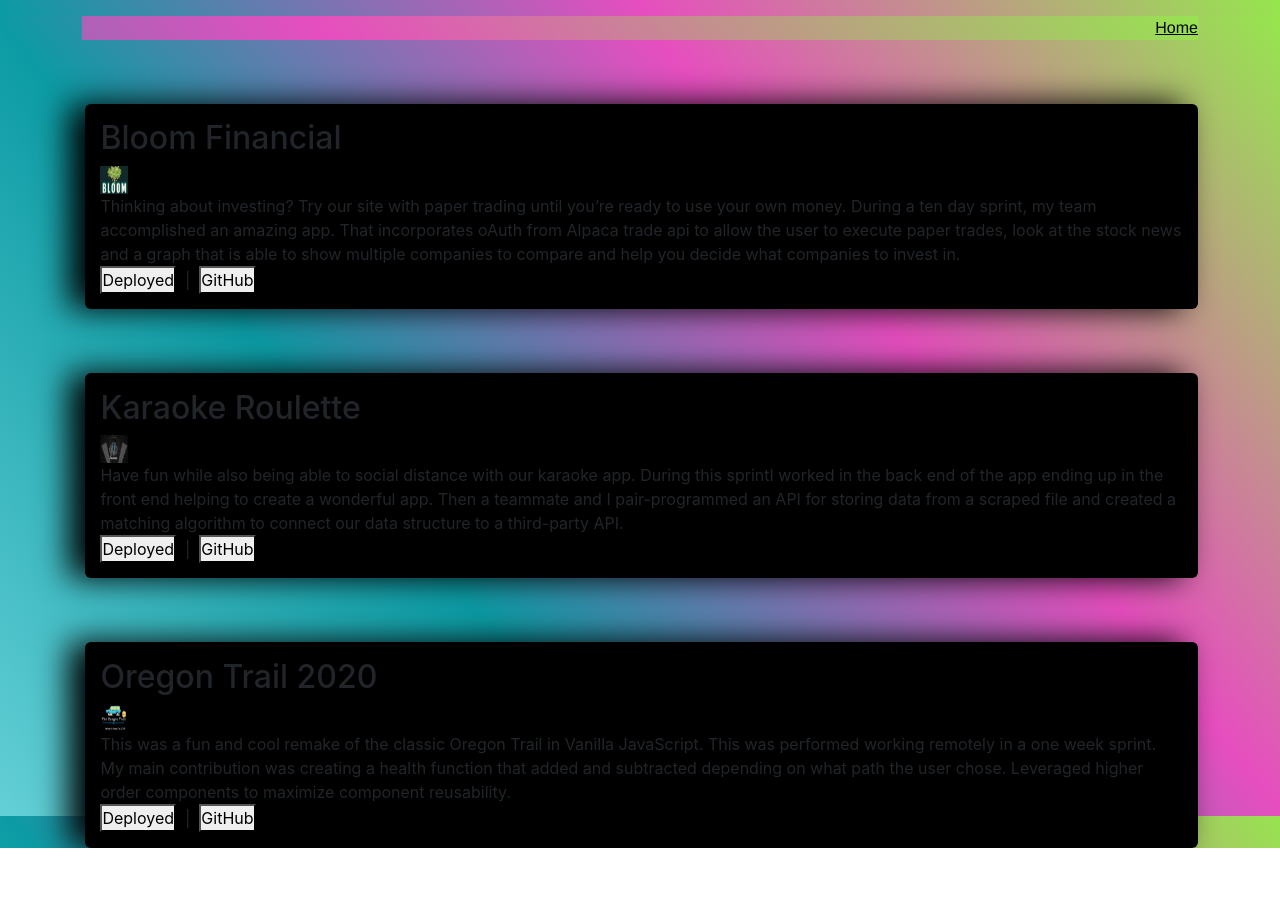
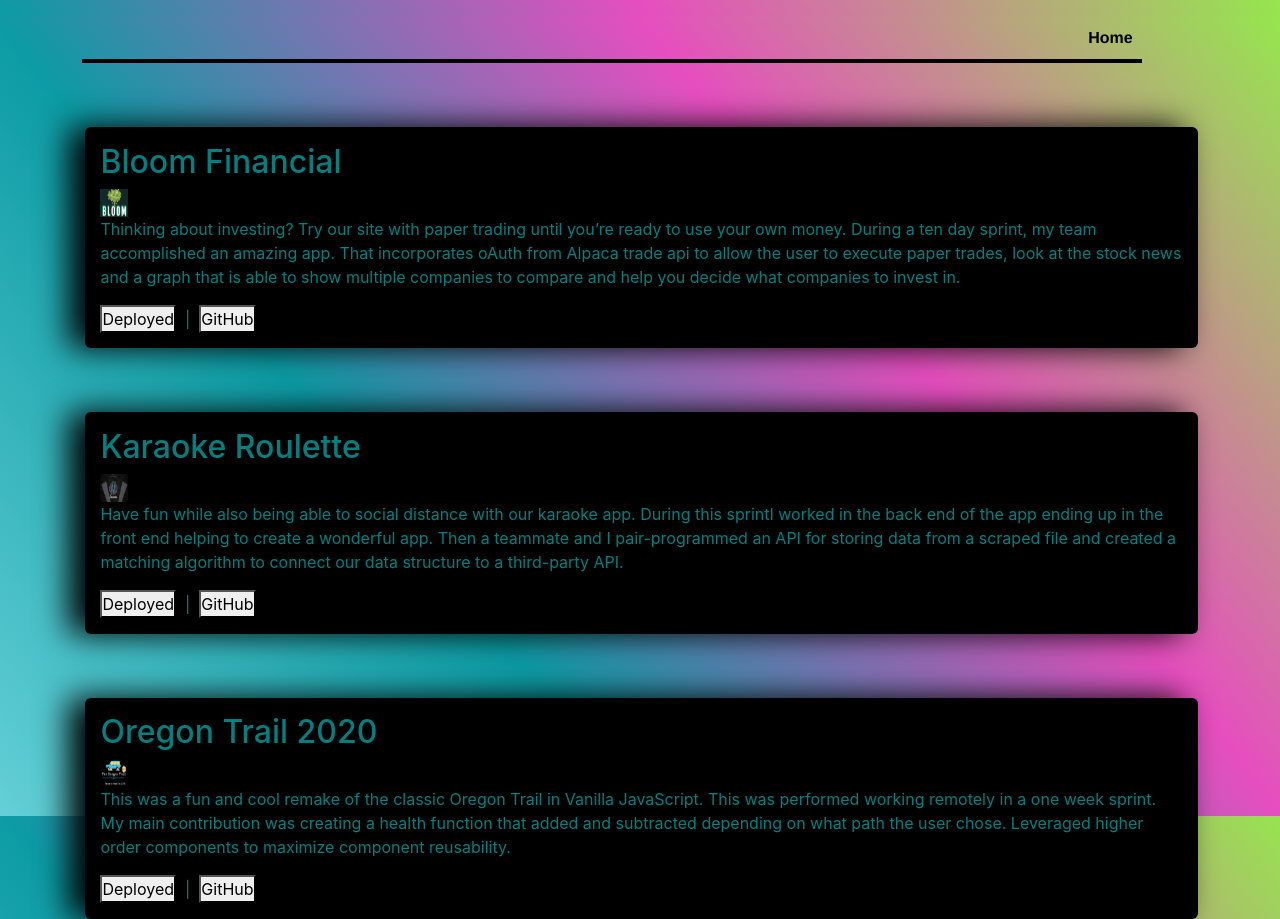
Before and after one commit to sarah-svg/sarah-site, a React (Create React App) app: page /page in a window 1280 px wide. Before the commit the page ends 848 px from the top, so only its background shows below. Built offline with nearby package versions, Linux system fonts and the light colour scheme; a web font is replaced by a local one.

Commit message:
more amazing styles

```diff
--- a/src/Header/Header.js
+++ b/src/Header/Header.js
@@ -6,9 +6,6 @@
 export default function Header() {
   return (
     <div className='d-flex w-100 justify-content-end' id='Header'>
-      <div className='logo'>
-
-      </div>
 
       <div className='nav d-flex justify-content-end'>
         <NavLink
--- a/src/Header/Header.scss
+++ b/src/Header/Header.scss
@@ -1,12 +1,14 @@
 @import '~bootstrap/scss/bootstrap.scss';
 #Header{
-
-    background: linear-gradient(51deg,#64cfd6,#0c9ba4,#e64ebf,#96e64e);
-    background-size: 240% 240%;
-    border-bottom:linear-gradient(51deg,#64cfd6,#0c9ba4,#e64ebf,#96e64e) .15rem solid;
-    animation: gradient-animation 12s ease infinite;
+    margin-left: .5rem;
+    margin-right: .65rem;
+    display: flex;
+    justify-content: flex-end;
+    border-bottom: .25rem solid black;
     align-items: flex-end;
+    width: 95%;
     a{
+        font-weight: bolder;
         font-size: 1rem !important;
         font-family: 'Franklin Gothic Medium', 'Arial Narrow', Arial, sans-serif !important;
       }
--- a/src/Main/Main.scss
+++ b/src/Main/Main.scss
@@ -38,6 +38,7 @@
    font-size: 1.5rem !important;
  }
  .typewriter{
+  margin-top: 1rem;
  margin-left: 1.5rem !important;
  }
  .typewriter h1 {
@@ -127,7 +128,8 @@
     font-size: .5rem !important;
   }
   .typewriter{
-  margin-left: 1.75rem !important;
+  margin-left: .75rem !important;
+  margin-top: 1rem;
   }
   .typewriter h1 {
   color: black;
--- a/src/Projects/ListProjects.jsx
+++ b/src/Projects/ListProjects.jsx
@@ -3,7 +3,7 @@
 import { Project } from './Project';
 import uuid from 'react-uuid';
 import './Projects.scss';
-import { Link, withRouter } from 'react-router-dom';
+import { withRouter, NavLink } from 'react-router-dom';
 
 
 function ListProjects() {
@@ -22,7 +22,7 @@
 
   return (
     <div id='projects' className="container d-block">
-      <div id='headerr'><Link to='/'>Home</Link></div>
+      <div className='nav d-flex justify-content-end' id='headerr'><NavLink to='/'>Home</NavLink></div>
 
       {portfolioList}
     </div>
--- a/src/Projects/Project.jsx
+++ b/src/Projects/Project.jsx
@@ -19,7 +19,7 @@
     <div className="card ">
       <h2 className="name">{name}</h2>
       <img src={demo} alt={name} className="image"/>
-      <span className="description">{desc}</span>
+      <p className="description">{desc}</p>
       <section className="detailsFooter">
         <>
           <button
--- a/src/Projects/Projects.scss
+++ b/src/Projects/Projects.scss
@@ -6,7 +6,7 @@
   .card{
  margin-top: 4rem ;
   }
-
+    color: teal;
 
 
 
@@ -32,23 +32,22 @@
 }
 @import '~bootstrap/scss/bootstrap.scss';
 #headerr{
-  width: 100%;
-
-    display: flex;
-    justify-content: flex-end;
-    background: linear-gradient(51deg,#64cfd6,#0c9ba4,#e64ebf,#96e64e);
-    background-size: 240% 240%;
-    border-bottom:linear-gradient(51deg,#64cfd6,#0c9ba4,#e64ebf,#96e64e) .15rem solid;
-    animation: gradient-animation 12s ease infinite;
-    align-items: flex-end;
+  font-weight: bolder;
+     display: flex;
+      justify-content: flex-end;
+      border-bottom: .25rem solid black;
+      width: 95%;
     a{
+      margin: .6rem;
         font-size: 1rem !important;
+        text-decoration: none;
         font-family: 'Franklin Gothic Medium', 'Arial Narrow', Arial, sans-serif !important;
       }
     .nav-link, a{
         color: black;
         border-bottom: none;
         font-size: 1rem !important;
+
         :active{
             color: aqua;
             font-size: 1rem !important;
--- a/src/index.css
+++ b/src/index.css
@@ -60,7 +60,7 @@
   background-size: cover;
   background: linear-gradient(51deg,#64cfd6,#0c9ba4,#e64ebf,#96e64e) !important;
   background-size: 240% 240%;
-  background: repeat;
+  background: no-repeat;
   animation: gradient-animation 12s ease infinite;
 }
 @keyframes gradient-animation {
```
